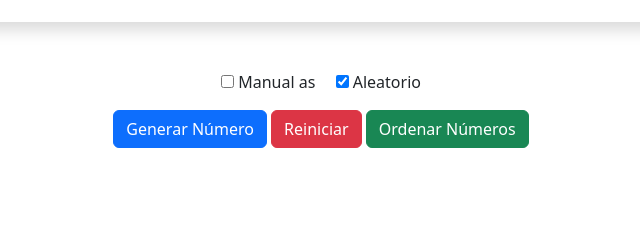
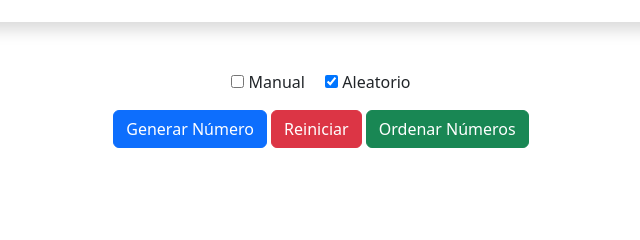
Before and after one commit to purafisica/bingoAgop.github.io, a plain HTML site: page index.html in a window 1280 px wide. Shown: the part 134-374 px from the top of the page, 319-959 px from the left. Drawn offline with nearby package versions, Linux system fonts and the light colour scheme.

Commit message:
commit 01

```diff
--- a/index.html
+++ b/index.html
@@ -18,7 +18,7 @@
             </div>
             <div class="mb-3">
                 <input type="checkbox" id="manual-checkbox">
-                <label for="manual-checkbox" class="me-3">Manual as</label>
+                <label for="manual-checkbox" class="me-3">Manual</label>
                 <input type="checkbox" id="aleatorio-checkbox" checked>
                 <label for="aleatorio-checkbox">Aleatorio</label>
             </div>
```
